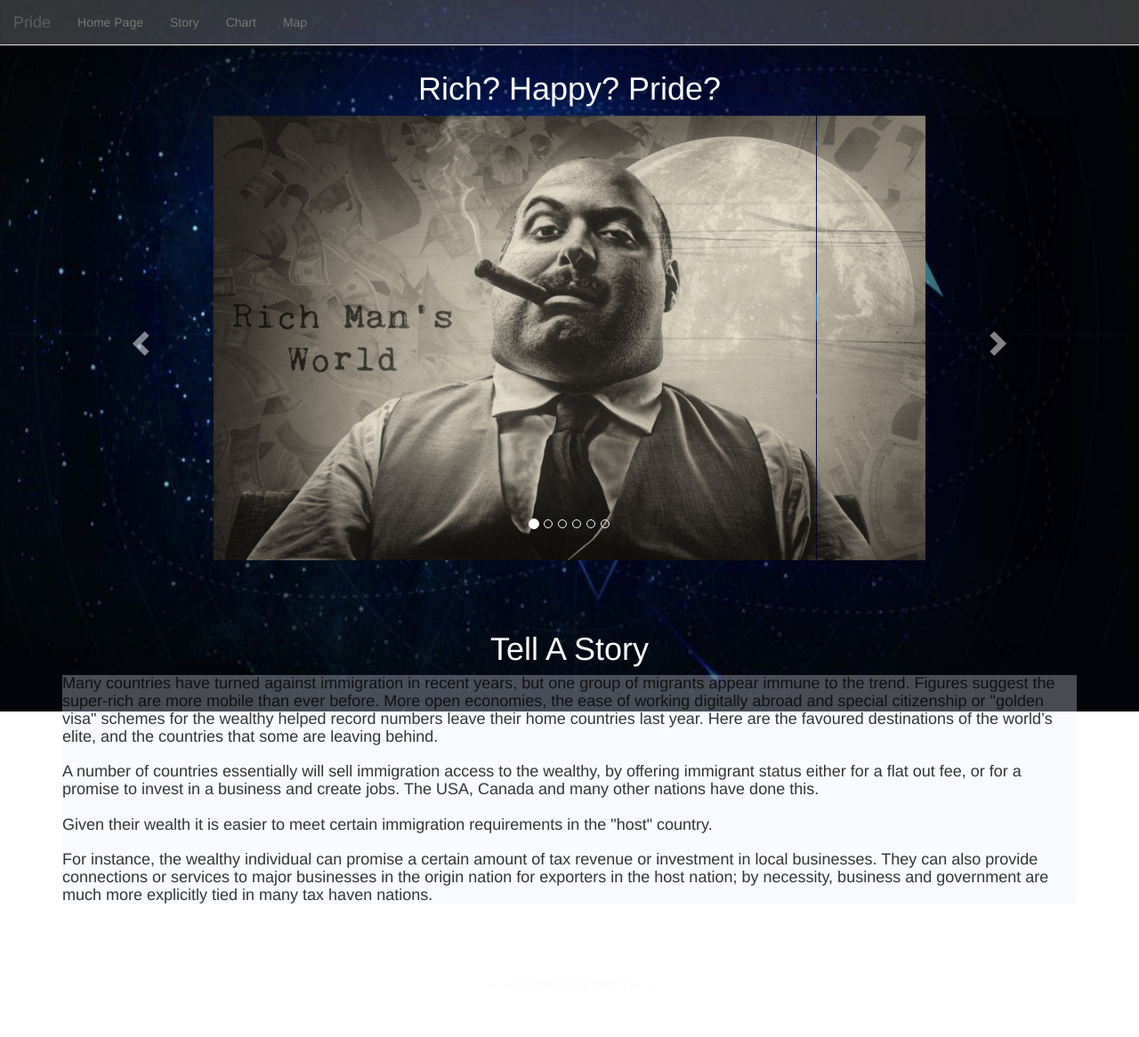
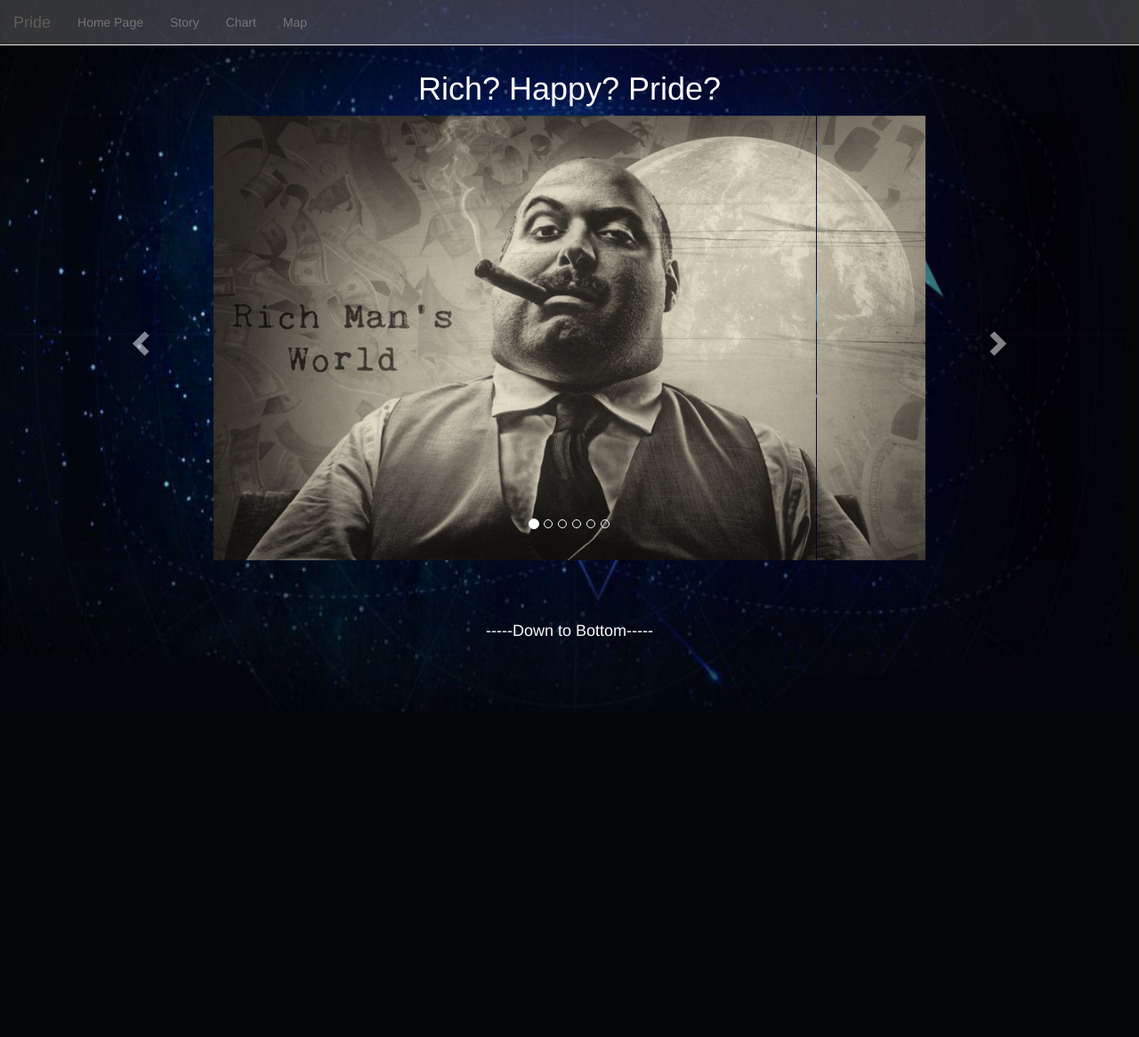
Before and after one commit to Fish-WY/CCCproject2-team56, a Python web app: template Web/template/index.html in a window 1280 px wide. Shown: the whole page at 89% size. After the commit the page ends 800 px from the top, so only its background shows below. Run offline with Jinja, Linux system fonts and the light colour scheme; the template is opened without the code that fills it, so the values that code supplies are empty; some libraries are stand-ins or nearby versions.

Commit message:
Update index.html

```diff
--- a/Web/template/index.html
+++ b/Web/template/index.html
@@ -131,40 +131,6 @@
 
     </div>
 
-    <br>
-    <br>
-    <br>
-    <!--Story-->
-    <div class="container" floor-story>
-        <a name="story" href="#story"> </a>
-        <h1 align="center" style="color:rgb(250, 250, 250)">Tell A Story</h1>
-
-
-        <div class="storyInfo">
-            <h4 class="text-left" style="color:rgba(2, 2, 2,0.8);background-color: rgba(235, 239, 255,0.3);">
-                Many countries have turned against immigration in recent years, but one group of migrants appear immune
-                to the trend. Figures suggest the super-rich are more mobile than ever before. More open economies, the
-                ease of working digitally abroad and special citizenship or "golden visa" schemes for the wealthy helped
-                record numbers leave their home countries last year. Here are the favoured destinations of the world’s
-                elite, and the countries that some are leaving behind.
-                <br>
-                <br>
-                A number of countries essentially will sell immigration access to the wealthy, by offering immigrant
-                status either for a flat out fee, or for a promise to invest in a business and create jobs. The USA,
-                Canada and many other nations have done this.
-                <br>
-                <br>
-                Given their wealth it is easier to meet certain immigration requirements in the "host" country.
-                <br>
-                <br>
-                For instance, the wealthy individual can promise a certain amount of tax revenue or investment in local
-                businesses. They can also provide connections or services to major businesses in the origin nation for
-                exporters in the host nation; by necessity, business and government are much more explicitly tied in
-                many tax haven nations.
-            </h4>
-        </div>
-    </div>
-
 
     <br>
     <br>
```
